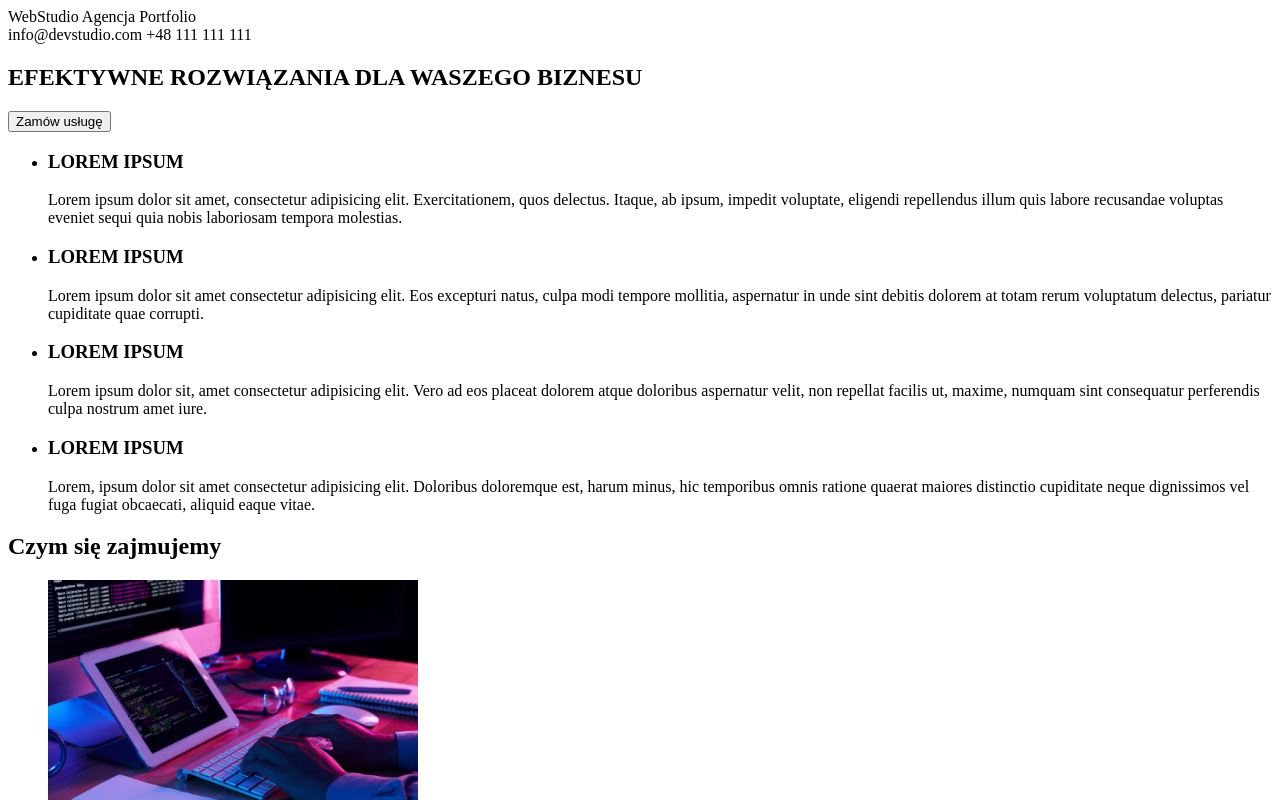
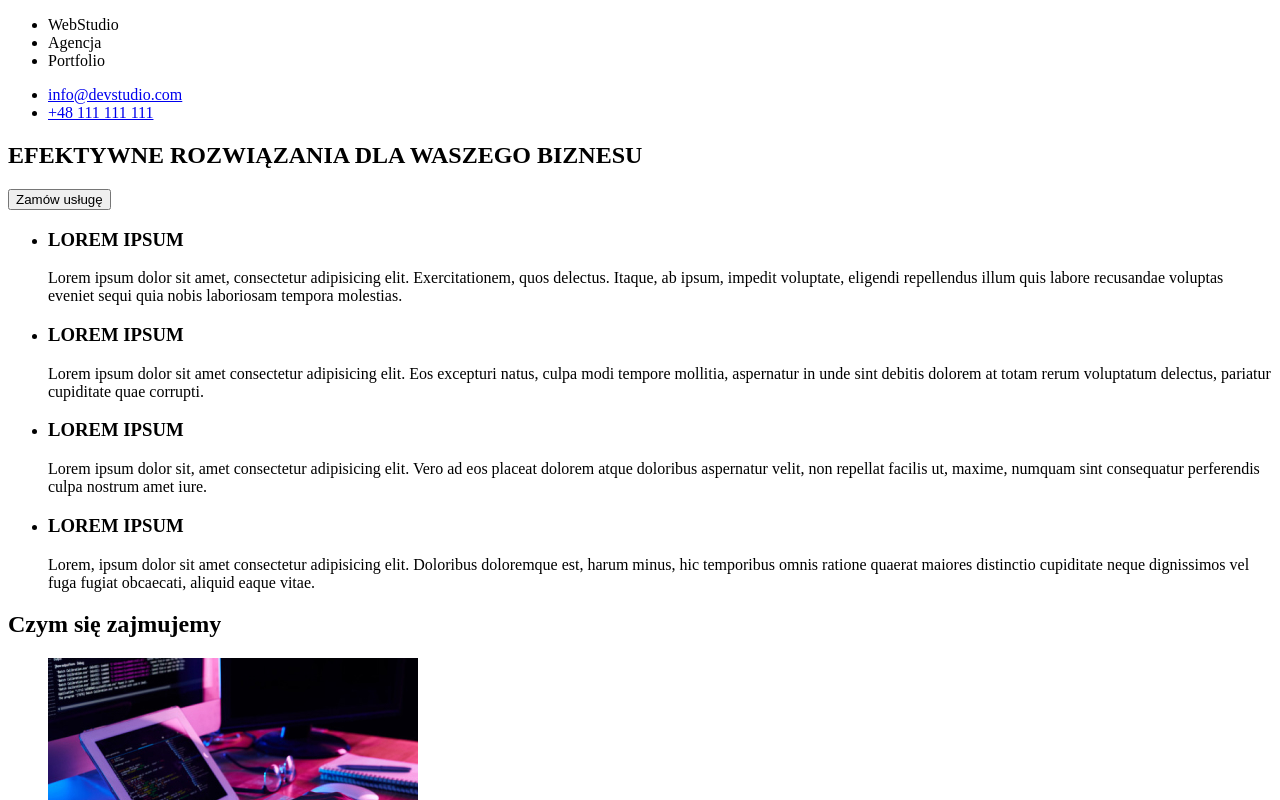
Before and after one commit to adamWEST11235/goit-markup-hw-01, a plain HTML site: page index.html in a window 1280 px wide. Shown: the top 800 px of the page. Drawn offline with Linux system fonts and the light colour scheme.

Commit message:
Update index.html

```diff
--- a/index.html
+++ b/index.html
@@ -9,13 +9,24 @@
 
 	<body>
 		<header>
-			<nav>WebStudio Agencja Portfolio</nav>
-			info@devstudio.com +48 111 111 111
+			<nav>
+				<ul>
+					<li><a href="#"></a>WebStudio</li>
+					<li><a href="#"></a>Agencja</li>
+					<li><a href="#"></a>Portfolio</li>
+				</ul>
+			</nav>
+			<div>
+				<ul>
+					<li><a href="mailto:info@devstudio.com">info@devstudio.com</a></li>
+					<li><a href="tel:+48111111111">+48 111 111 111</a></li>
+				</ul>
+			</div>
 		</header>
 		<main>
 			<section>
 				<h1>EFEKTYWNE ROZWIĄZANIA DLA WASZEGO BIZNESU</h1>
-				<button>Zamów usługę</button>
+				<button type="button">Zamów usługę</button>
 			</section>
 
 			<section>
@@ -102,7 +113,12 @@
 			</section>
 		</main>
 		<footer>
-			WebStudio m. Warszawa, Aleje Jerozolimskie 21 info@example.com +48 111 111
+			<h3>WebStudio</h3>
+			<ul>
+				<li>m. Warszawa, Aleje Jerozolimskie 21</li>
+				<li><a href="mailto:info@example.com">info@example.com</a></li>
+				<li><a href="tel:+48111111111"></a>+48 111 111 111</li>
+			</ul>
 		</footer>
 	</body>
 </html>
```
